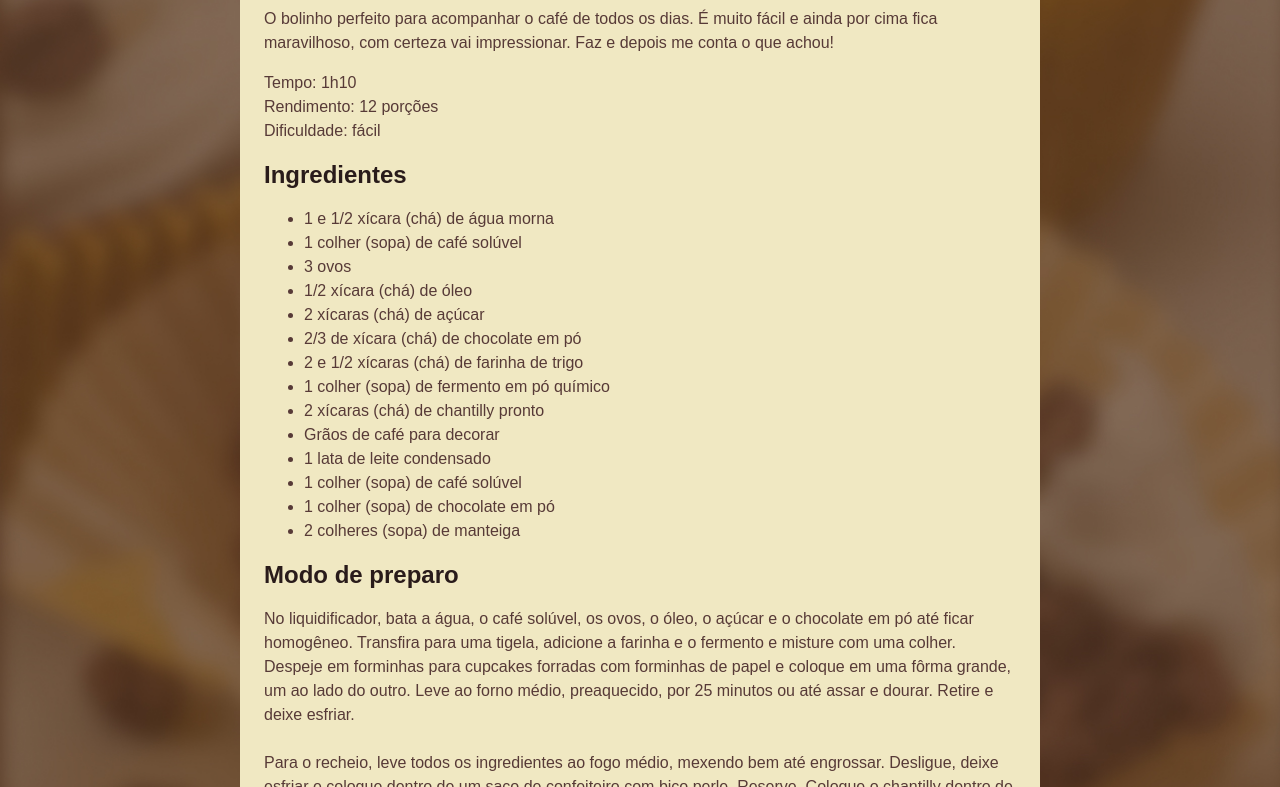
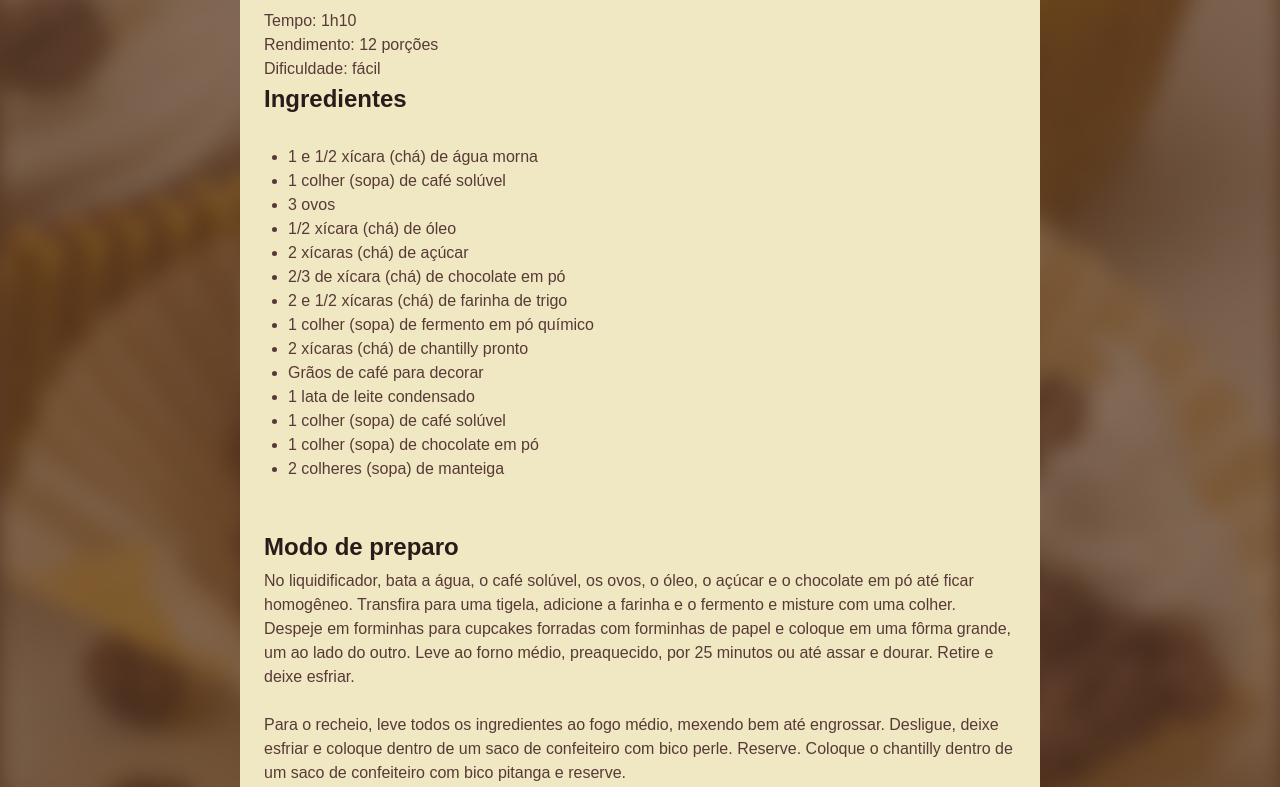
Before and after one commit to miltonralves/paginareceita, a plain HTML site: page index.html in a window 1280 px wide. Shown: the part 594-1381 px from the top of the page. Drawn offline with Linux system fonts and the light colour scheme; a web font is replaced by a local one.

Commit message:
personalizando espaços

```diff
--- a/style.css
+++ b/style.css
@@ -1,3 +1,9 @@
+* {
+  margin: 0;
+  padding: 0;
+  box-sizing: border-box;
+}
+
 :root {
   font-family: Alice, sans-serif;
   line-height: 150%;
@@ -10,7 +16,6 @@ body {
 }
 
 #page {
-  box-sizing: border-box;
   width: 800px;
   padding: 24px;
   margin: 48px auto;
@@ -22,13 +27,33 @@ img {
   border-radius: 1rem;
 }
 
+main {
+  padding: 24px;
+}
+
+section + section {
+  margin-bottom: 24px;
+}
+
+#about p + p {
+  margin-top: 12px;
+}
+
 h1 {
-  line-height: 140%;
-  color: #291b1a;
   font-size: 40px;
 }
 
 h2 {
-  color: #291b1a;
   font-size: 24px;
 }
+
+h1,
+h2 {
+  color: #291b1a;
+  margin-bottom: 4px;
+  line-height: 150%;
+}
+
+ul {
+  padding: 24px;
+}
```
